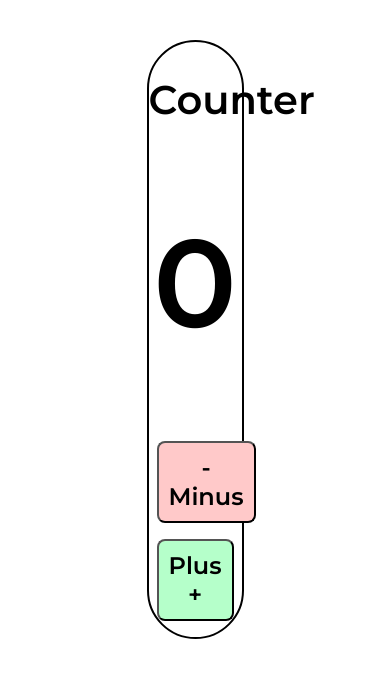
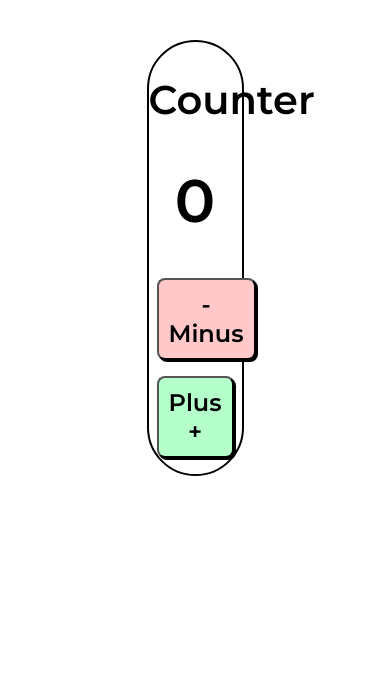
Before and after one commit to valeevaDiana/Six-projects, a React (Vite) app: page / in a window 390 px wide. Shown: the top 678 px of the page. Built offline with nearby package versions, Linux system fonts and the light colour scheme.

Commit message:
done counter

```diff
--- a/src/App.css
+++ b/src/App.css
@@ -19,6 +19,10 @@
 
 h1 {
   font-size: 124px;
+  font-size: clamp(60px, 15vw, 124px);
+  word-wrap: break-word;
+  max-width: 100%;
+
 }
 
 h2 {
@@ -29,7 +33,8 @@ button {
   font-size: 24px;
   margin: 0rem 0.5rem 1rem 0.5rem;
   padding: 10px 10px;
-  border-radius:  8px;
+  border-radius: 8px;
+  box-shadow: 2px 2px black;
   transition: all 0.5s ease;
 }
 
--- a/src/App.jsx
+++ b/src/App.jsx
@@ -13,6 +13,7 @@ function App() {
   };
 
   return (
+    <div>
       <div className='App'>
         <h2>Counter</h2>
         <h1>{counter}</h1>
@@ -21,6 +22,7 @@ function App() {
           <button className='buttonPlus' onClick={onClickPlus}>Plus +</button>
         </div>
       </div>
+    </div>
   )
 }
 
```
Lines whose indentation alone changed are shown as unchanged.
